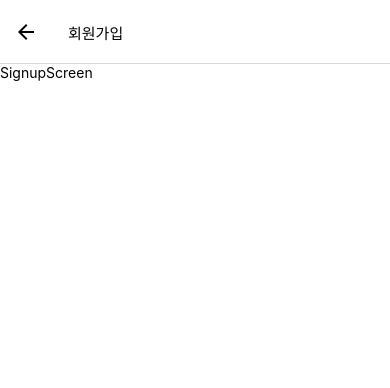
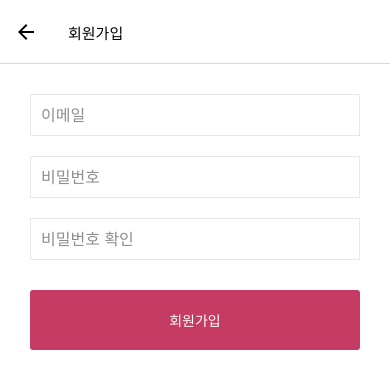
Before and after one commit to dong-geon-Lee/native-food-app, a React Native app in the folder front/: screen /Signup in a window 390 px wide. Shown: the top 388 px of the page. Built offline with nearby package versions, Linux system fonts and the light colour scheme.

Commit message:
리팩토링.

```diff
--- a/front/src/screens/auth/SignupScreen.tsx
+++ b/front/src/screens/auth/SignupScreen.tsx
@@ -1,14 +1,55 @@
-import {StyleSheet, Text, View} from 'react-native';
+import {SafeAreaView, StyleSheet, View} from 'react-native';
 import React from 'react';
+import InputField from '../../components/InputField';
+import {useForm} from '../../hooks/useForm';
+import CustomButton from '../../components/CustomButton';
+import {validateSignup} from '../../utils';
 
 const SignupScreen = () => {
+  const signup = useForm({
+    initialValue: {email: '', password: '', passwordConfirm: ''},
+    validate: validateSignup,
+  });
+
   return (
-    <View>
-      <Text>SignupScreen</Text>
-    </View>
+    <SafeAreaView style={styles.container}>
+      <View style={styles.inputContainer}>
+        <InputField
+          placeholder="이메일"
+          error={signup.errors.email}
+          touched={signup.touched.email}
+          inputMode="email"
+          {...signup.getTextInputProps('email')}
+        />
+        <InputField
+          placeholder="비밀번호"
+          error={signup.errors.password}
+          touched={signup.touched.password}
+          secureTextEntry
+          {...signup.getTextInputProps('password')}
+        />
+        <InputField
+          placeholder="비밀번호 확인"
+          error={signup.errors.passwordConfirm}
+          touched={signup.touched.passwordConfirm}
+          secureTextEntry
+          {...signup.getTextInputProps('passwordConfirm')}
+        />
+      </View>
+      <CustomButton label="회원가입" />
+    </SafeAreaView>
   );
 };
 
 export default SignupScreen;
 
-const styles = StyleSheet.create({});
+const styles = StyleSheet.create({
+  container: {
+    flex: 1,
+    margin: 30,
+  },
+  inputContainer: {
+    gap: 20,
+    marginBottom: 30,
+  },
+});
--- a/front/src/utils/validate.ts
+++ b/front/src/utils/validate.ts
@@ -3,11 +3,8 @@ type UserInfomation = {
   password: string;
 };
 
-export const validateLogin = (values: UserInfomation) => {
-  const errors = {
-    email: '',
-    password: '',
-  };
+const validateUser = (values: UserInfomation) => {
+  const errors = {email: '', password: ''};
 
   if (!/^[^\s@]+@[^\s@]+\.[^\s@]+$/.test(values.email)) {
     errors.email = '올바른 이메일 형식이 아닙니다.';
@@ -18,3 +15,20 @@ export const validateLogin = (values: UserInfomation) => {
 
   return errors;
 };
+
+export const validateLogin = (values: UserInfomation) => {
+  return validateUser(values);
+};
+
+export const validateSignup = (
+  values: UserInfomation & {passwordConfirm: string},
+) => {
+  const errors = validateUser(values);
+  const signupErrors = {...errors, passwordConfirm: ''};
+
+  if (values.password !== values.passwordConfirm) {
+    signupErrors.passwordConfirm = '비밀번호가 일치하지 않습니다';
+  }
+
+  return signupErrors;
+};
```
